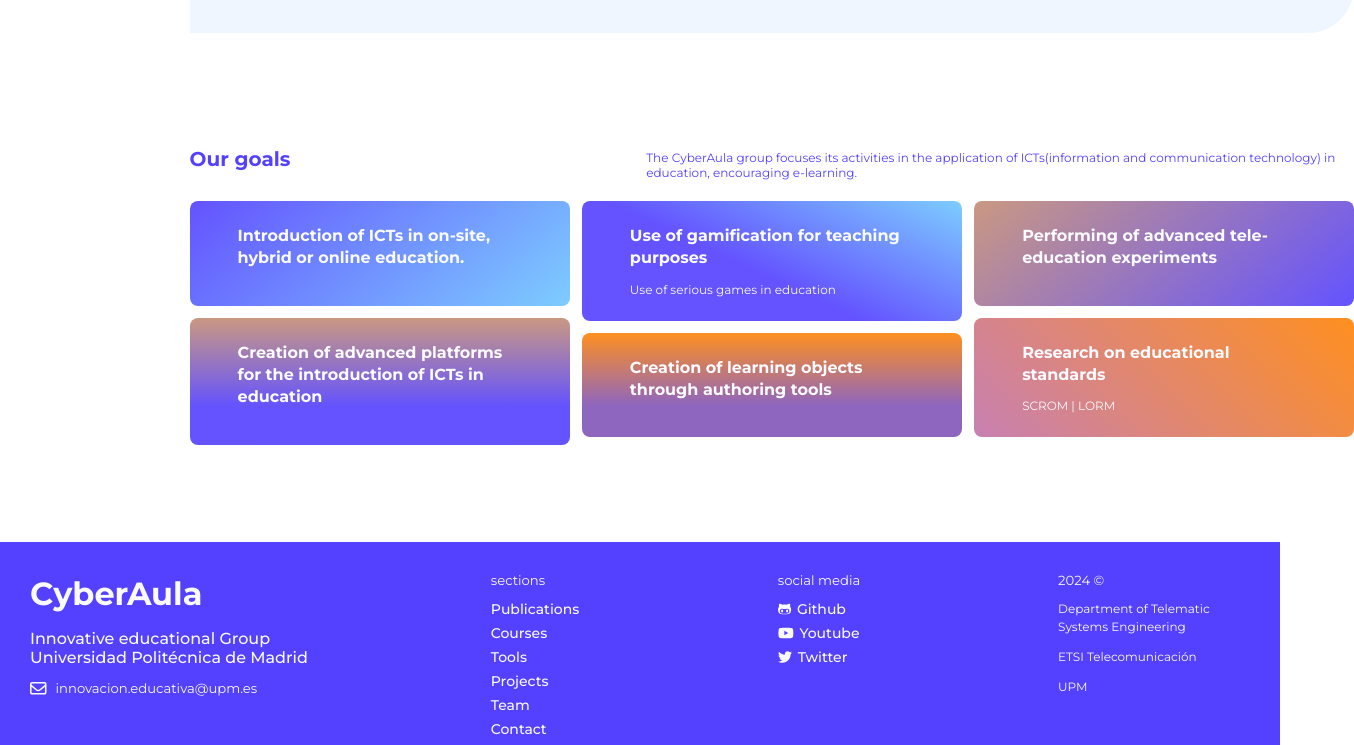
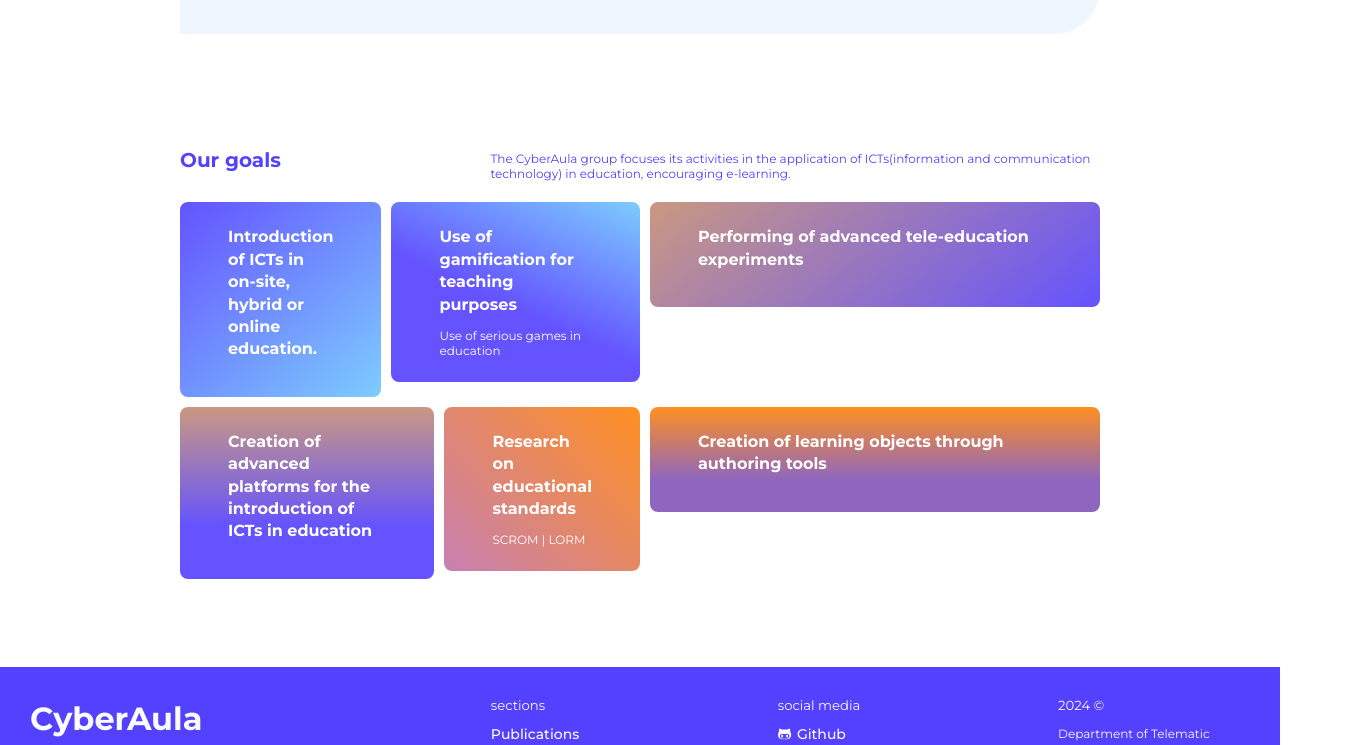
Before and after one commit to CyberAula/cyberaula.github.io, a Next.js app: page / in a window 1280 px wide. Shown: the part 1574-2319 px from the top of the page, 1354 px wide, since content can reach past the window. Built offline with nearby package versions, Linux system fonts and the light colour scheme.

Commit message:
margenes landing y grid arreglados

```diff
--- a/app/page.js
+++ b/app/page.js
@@ -93,9 +93,9 @@ export default function Home() {
                     {t('front.goalsBody')}
                     </div>
                   </div>
-                  <div className="grid_container">
+
                   <GridElement />
-                  </div>
+
 
                 </section>
               </div>
--- a/app/sass/main.scss
+++ b/app/sass/main.scss
@@ -89,7 +89,7 @@ html {
   @apply text-primary;
   font-size: 12px;
   font-family: $montserrat;
-  margin: 0 auto;
+  // margin: 0 auto;
   scroll-behavior: smooth;
 
   // a {
@@ -178,8 +178,8 @@ header {
 }
 
 main {
-  padding: 2rem 0 0 0;
-  margin: 0.8rem;
+  // padding: 2rem 0 0 0;
+  // margin: 0.8rem;
 }
 
 .box-shadow {
@@ -248,7 +248,7 @@ main {
 
     .group_logo {
       display: inline-block;
-      width: 20%;
+      // width: 20%;
       object-fit: contain;
       object-position: left;
       text-align: center;
@@ -270,7 +270,7 @@ main {
     }
 
     .group_description {
-      width: 60%;
+      // width: 60%;
     }
   }
 
@@ -278,7 +278,7 @@ main {
     padding-top: 4rem;
     display: flex;
     flex-direction: column;
-    width: 100%;
+    // width: 100%;
 
     .award_section {
       .award_card {
@@ -320,7 +320,7 @@ main {
 
       p {
         font-size: nth($body-text, 1);
-        margin-bottom: $spacing-sm;
+        margin-bottom: $spacing-xl;
       }
     }
 
@@ -373,80 +373,104 @@ main {
 
     .grid_container {
       width: 100%;
-
-      // display: grid;
-      // grid-template-columns: repeat(3, 1fr);
-      // grid-template-rows: auto auto;
-      // gap: 10px;
-    }
-
+      display: grid;
+      grid-template-columns: repeat(3, 1fr);
+      grid-template-rows: auto auto;
+      gap: 10px;
       .grid_item {
-      // display: flex;
-      // flex-direction: column;
+        display: flex;
+        flex-direction: column;
         justify-content: space-between;
-      @apply text-white;
-
-      padding: 2rem 4rem 2rem 4rem;
+        color: white;
+        padding: 2rem 4rem;
         border-radius: 8px;
-      // max-height: fit-content;
-      // max-height: 12rem;
-      // text-align: center;
-
-
-    //   h5 {
-    //     font-weight: $semibold;
-    //   }
+        max-height: fit-content;
+        background-size: cover;
+        background-position: center;
+      }
+      .top_left {
+        background: linear-gradient(139deg, rgba(83, 64, 255, 0.9) 0%, rgba(111, 199, 255, 0.9) 100%);
+        grid-column: 1 / 2;
+        grid-row: 1 / 2;
+      }
+
+      .top_mid {
+        background: linear-gradient(25deg, rgba(83, 64, 255, 0.9) 44%, rgba(111, 199, 255, 0.9) 100%);
+        grid-column: 2 / 4;
+        grid-row: 1 / 2;
+      }
+
+      .top_right {
+        background: linear-gradient(320deg, rgba(83, 64, 255, 0.9) 0%, rgba(196, 141, 116, 0.9) 100%);
+        grid-column: 4 / 6;
+        grid-row: 1 / 2;
+      }
+
+      .bottom_left {
+        background: linear-gradient(to top, rgba(83, 64, 255, 0.9) 0%, rgba(83, 64, 255, 0.9) 30%, rgba(196, 141, 116, 0.9) 100%);
+        grid-column: 1 / 3;
+        grid-row: 2 / 3;
+      }
+
+      .bottom_mid {
+        background: linear-gradient(225deg, rgba(255, 127, 0, 0.87) 0%, rgba(192, 112, 168, 0.89) 100%);
+        grid-column: 3 / 4;
+        grid-row: 2 / 3;
+      }
+
+      .bottom_right {
+        background: linear-gradient(180deg, rgba(255, 127, 0, 0.87) 0%, rgba(133, 90, 186, 0.93) 70%);
+        grid-column: 4 / 6;
+        grid-row: 2 / 3;
+      }
+    }
+
+
+
+
+
+    /* Media query for small screens */
+    @media (max-width: 600px) {
+      .grid_container {
+        display: flex;
+        flex-direction: column;
+      }
+
+      // .grid_item {
+      //   grid-column: span 1;
+      //   /* Make each item span one column */
       // }
-
-
-    }
-    // .width-1{
-    //   width:60%;
+      // .top_left {
+      //   background: linear-gradient(139deg, rgba(83,64,255,0.9) 0%, rgba(111,199,255,0.9) 100%);
+      //   grid-column: span 1;
       // }
-    // .width-2{
-    //   width:80%;
+
+      // .top_mid {
+      //   background: linear-gradient(25deg, rgba(83,64,255,0.9) 44%, rgba(111,199,255,0.9) 100%);
+      //   grid-column: span 1;
       // }
-    // .width-3{
-    //   width: 100%;
+
+      // .top_right {
+      //   background: linear-gradient(320deg, rgba(83,64,255,0.9) 0%, rgba(196,141,116,0.9) 100%);
+      //   grid-column: span 1;
       // }
 
-    @media (max-width: 600px) {
-      .width-1, .width-2, .width-3 {
-        width: 100%; /* Full width for mobile */
-      }
-    }
-
-    @media (min-width: 601px) and (max-width: 900px) {
-      .width-1, .width-2 {
-        width: 50%; /* Half width for tablet */
-      }
-      .width-3 {
-        width: 100%; /* Full width for tablet */
-      }
-    }
-    .top_left {
-      background: linear-gradient(139deg, rgba(83,64,255,0.9) 0%, rgba(111,199,255,0.9) 100%);
-
-    }
-
-    .top_mid {
-      background: linear-gradient(25deg, rgba(83,64,255,0.9) 44%, rgba(111,199,255,0.9) 100%)    }
-
-    .top_right {
-      background: linear-gradient(320deg, rgba(83,64,255,0.9) 0%, rgba(196,141,116,0.9) 100%)
-    }
-
-    .bottom_left {
-      background: linear-gradient(to top, rgba(83,64,255,0.9) 0%, rgba(83,64,255,0.9) 30%, rgba(196,141,116,0.9) 100%)
-    }
-
-    .bottom_mid {
-      background: linear-gradient(225deg,  rgba(255,127,0,0.8748686974789917)0%, rgba(192,112,168,0.8860731792717087) 100%)
-    }
+      // .bottom_left {
+      //   background: linear-gradient(to top, rgba(83,64,255,0.9) 0%, rgba(83,64,255,0.9) 30%, rgba(196,141,116,0.9) 100%);
+      //   grid-column: span 1;
+      // }
+
+      // .bottom_mid {
+      //   background: linear-gradient(225deg, rgba(255,127,0,0.87) 0%, rgba(192,112,168,0.89) 100%);
+      //   grid-column: span 1;
+      // }
 
       .bottom_right {
-      background: linear-gradient(180deg, rgba(255,127,0,0.8748686974789917) 0%,rgba(133,90,186,0.930891106442577) 70%)
-    }
+        background: linear-gradient(180deg, rgba(255,127,0,0.87) 0%, rgba(133,90,186,0.93) 70%);
+        grid-column: span 1;
+      }
+    }
+
     .latest_publications {
       // width: 30%;
       object-fit: cover;
@@ -651,6 +675,7 @@ main {
 
 .tools {
   background-color: white;
+
   .nav_bar {
     background-color: inherit;
     color: inherit;
@@ -1434,12 +1459,15 @@ RESPONSIVE
           text-align: center;
           border-bottom: 1px solid $ca-blue-300
         }
+
         li:last-child {
           border-bottom: 0px
         }
       }
     }
   }
+
+
 
   .banner {
     margin-top: 40px;
@@ -1489,6 +1517,7 @@ RESPONSIVE
 
       .latest_publications {
         padding: 0;
+
         p {
           padding: 0;
         }
--- a/components/gridElement.js
+++ b/components/gridElement.js
@@ -4,10 +4,7 @@ import { useTranslation } from 'react-i18next';
 export default function GridElement(props) {
   const { t } = useTranslation();
   return (
-
-      <ResponsiveMasonry columnsCountBreakPoints={{ 350: 1, 750: 3, 900: 3 }}>
-      <Masonry gutter="12px">
-      <div className="grid_item top_left width-1 ">
+<div className="grid_container">      <div className="grid_item top_left width-1 ">
         <h5>{t('front.gridElements.topL')}</h5>
         <div className="small_sub"></div>
       </div>
@@ -30,9 +27,9 @@ export default function GridElement(props) {
       <div className="grid_item bottom_right width-3">
         <h5>{t('front.gridElements.bottomR')} </h5>
         <div className="small_sub"></div>
-      </div>
-    </Masonry>
-    </ResponsiveMasonry>
+      </div></div>
+
+
   );
 
 }
```
Lines whose indentation alone changed are shown as unchanged.
